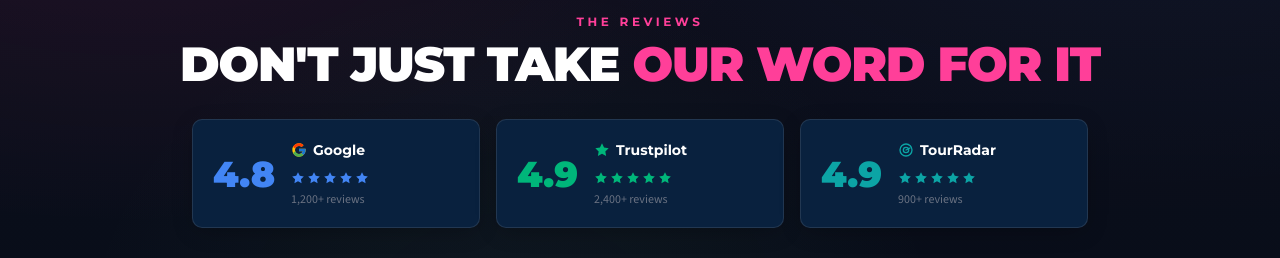
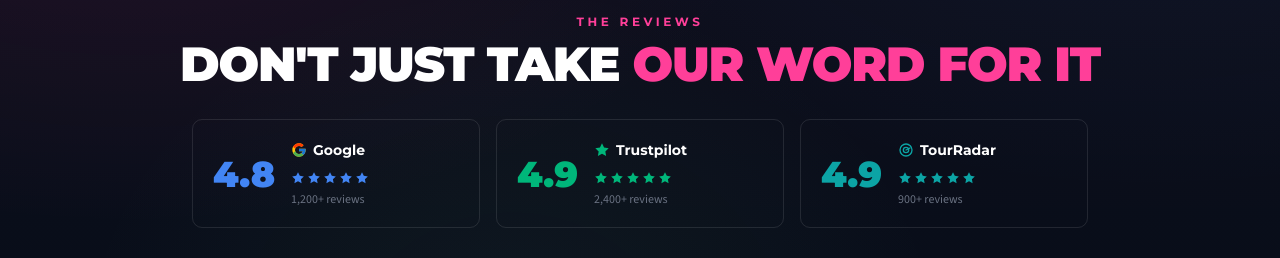
Before and after one commit to markpope8507/trutravels, a Next.js app: page / in a window 1280 px wide. Shown: the part 4295-4553 px from the top of the page. Built offline with nearby package versions, Linux system fonts and the light colour scheme.

Commit message:
Homepage reviews: drop navy fill from platform rating cards
Make the Google/Trustpilot/TourRadar rating cards transparent (keep a subtle
border, remove the navy background and shadow) so they sit cleanly on the page.

Co-Authored-By: Claude Opus 4.8 (1M context) <noreply@anthropic.com>

```diff
--- a/src/components/reviews-section.tsx
+++ b/src/components/reviews-section.tsx
@@ -52,10 +52,7 @@ function Stars({ size = "h-4 w-4", color = "#FBBC05" }: { size?: string; color?:
 
 function PlatformCard({ p }: { p: Platform }) {
   return (
-    <div
-      className="rounded-[10px] border border-white/10 bg-tru-navy p-5 flex items-center gap-4"
-      style={{ boxShadow: "0px 5px 25px -5px rgba(0,0,0,0.3)" }}
-    >
+    <div className="rounded-[10px] border border-white/10 p-5 flex items-center gap-4">
       <span className="text-4xl font-black font-heading leading-none" style={{ color: p.color }}>
         {p.score}
       </span>
```
